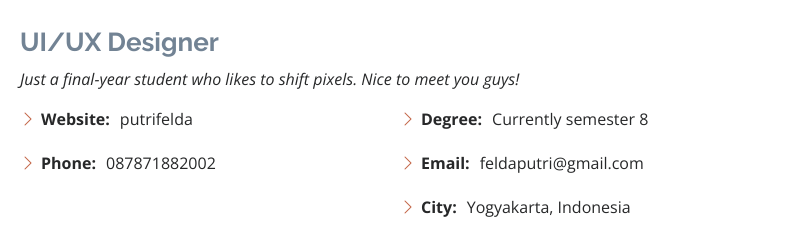
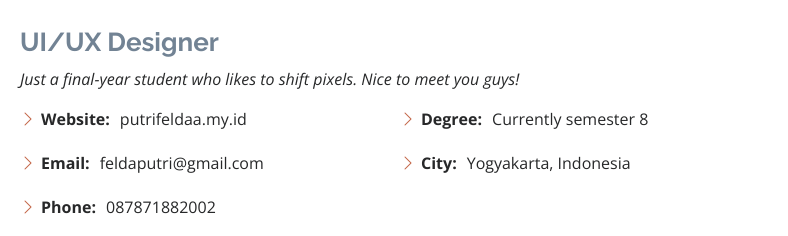
Before and after one commit to putrifelda/feldaputriportofolio, a plain HTML site: page index.html in a window 1280 px wide. Shown: the part 1013-1249 px from the top of the page, 492-1280 px from the left. Drawn offline with nearby package versions, Linux system fonts and the light colour scheme.

Commit message:
deskripsi baru

```diff
--- a/index.html
+++ b/index.html
@@ -95,14 +95,14 @@
             <div class="row">
               <div class="col-lg-6">
                 <ul>
-                  <li><i class="bi bi-chevron-right"></i> <strong>Website:</strong> <span>putrifelda</span></li>
+                  <li><i class="bi bi-chevron-right"></i> <strong>Website:</strong> <span>putrifeldaa.my.id</span></li>
+                  <li><i class="bi bi-chevron-right"></i> <strong>Email:</strong> <span>feldaputri@gmail.com</span></li>
                   <li><i class="bi bi-chevron-right"></i> <strong>Phone:</strong> <span>087871882002</span></li>
                 </ul>
               </div>
               <div class="col-lg-6">
                 <ul>
                   <li><i class="bi bi-chevron-right"></i> <strong>Degree:</strong> <span>Currently semester 8</span></li>
-                  <li><i class="bi bi-chevron-right"></i> <strong>Email:</strong> <span>feldaputri@gmail.com</span></li>
                   <li><i class="bi bi-chevron-right"></i> <strong>City:</strong> <span>Yogyakarta, Indonesia</span></li>
                 </ul>
               </div>
```
